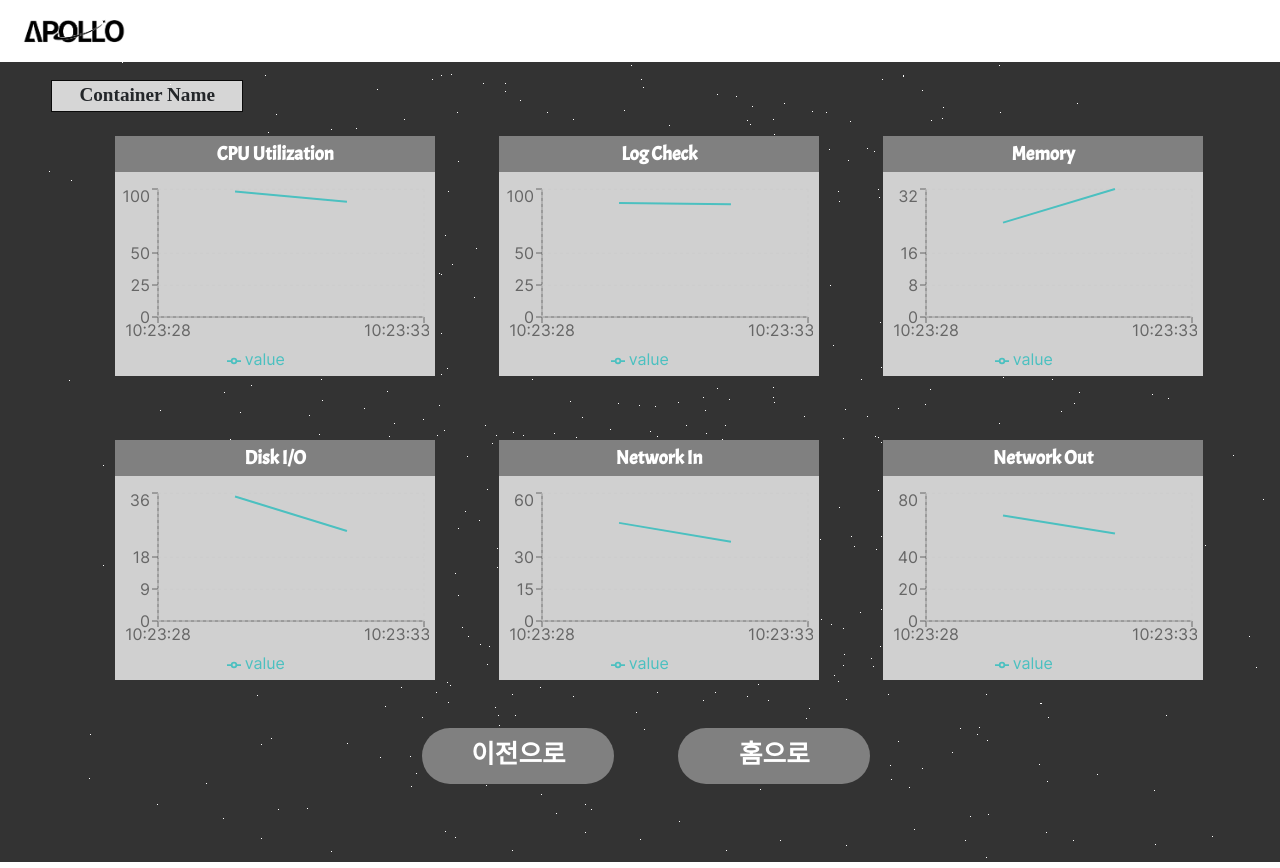
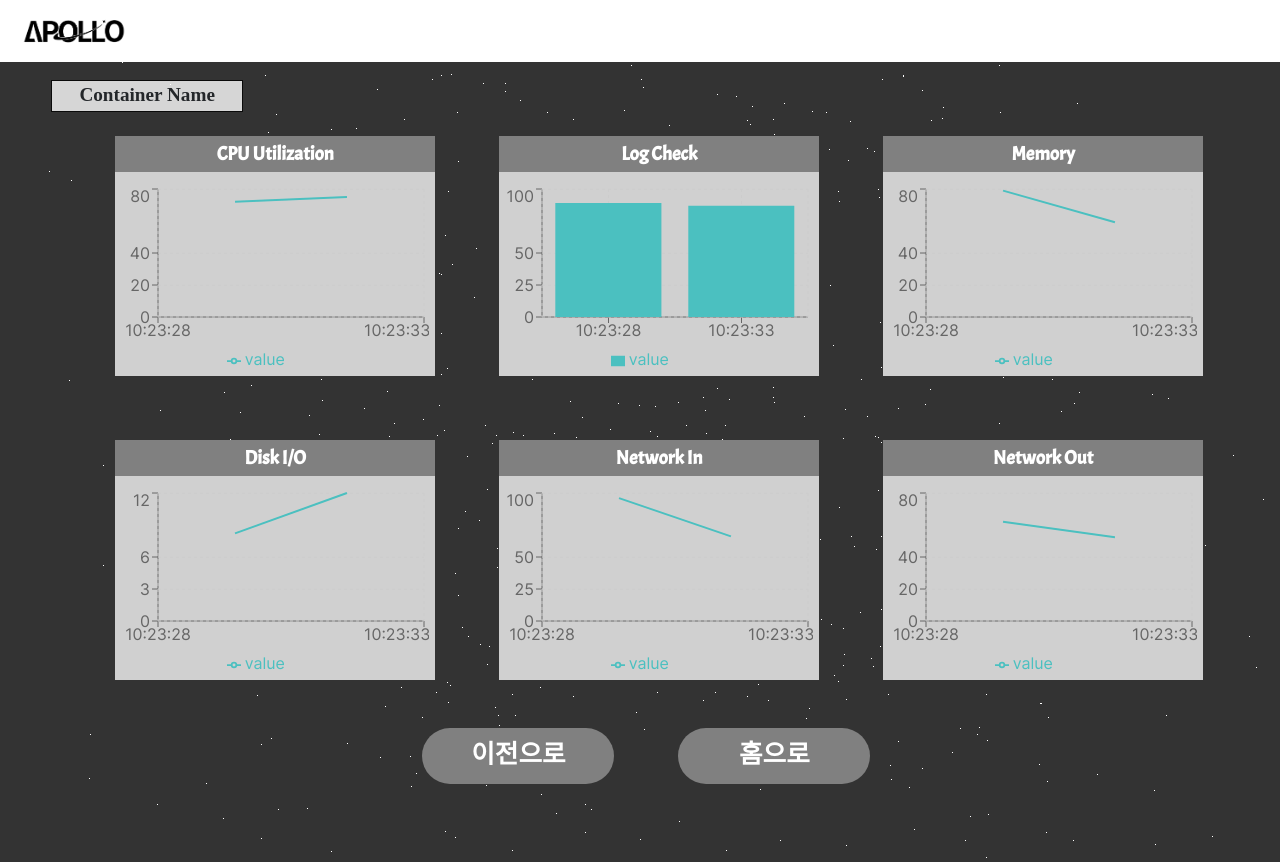
Before and after one commit to Hanium-Apollo/Apollo-Platform, a React (Create React App) app: page /monitor in a window 1280 px wide. Built offline with nearby package versions, Linux system fonts and the light colour scheme; a web font is replaced by a local one.

Commit message:
Rename: 차트 컴포넌트 위치 조정 및 디자인 코드 수정

```diff
--- /dev/null
+++ b/src/components/monitoringChart/BarShapeChart.tsx
@@ -0,0 +1,71 @@
+import React, { useState, useEffect } from 'react';
+import { BarChart, Bar, XAxis, YAxis, CartesianGrid, Tooltip, Legend, ResponsiveContainer } from 'recharts';
+import moment from 'moment';
+
+interface DataPoint {
+  name: string;
+  value: number;
+}
+
+const MAX_DATA_POINTS = 5;
+
+const BarShapeChart: React.FC = () => {
+  const [data, setData] = useState<DataPoint[]>([
+    { name: moment().format('HH:mm:ss'), value: Math.floor(Math.random() * 100) },
+  ]);
+  const [fontSize, setFontSize] = useState<number>(0);
+
+  useEffect(() => {
+    const interval = setInterval(() => {
+      setData(prevData => {
+        const newData: DataPoint[] = [
+          ...prevData.slice(-(MAX_DATA_POINTS - 1)),
+          { name: moment().format('HH:mm:ss'), value: Math.floor(Math.random() * 100) },
+        ];
+        return newData;
+      });
+    }, 5000);
+
+    return () => {
+      clearInterval(interval);
+    };
+  }, []);
+
+  const handleResize = () => {
+    const chart = document.querySelector('.recharts-wrapper');
+    if (chart) {
+      const chartWidth = chart.getBoundingClientRect().width;
+      const calculatedFontSize = chartWidth * 0.01; // 차트 너비의 1%를 폰트 크기로 설정
+      setFontSize(calculatedFontSize);
+    }
+  };
+
+  useEffect(() => {
+    handleResize(); // 초기 로딩 시 폰트 크기 설정
+
+    window.addEventListener('resize', handleResize);
+    return () => {
+      window.removeEventListener('resize', handleResize);
+    };
+  }, []);
+
+  return (
+    <div className='chart-container'>
+      <ResponsiveContainer>
+        <BarChart data={data}>
+          <XAxis dataKey="name" />
+          <YAxis />
+          <CartesianGrid strokeDasharray="3 3" />
+          <Tooltip />
+          <Legend />
+          <Bar dataKey="value" fill="rgba(75,192,192,1)" />
+        </BarChart>
+      </ResponsiveContainer>
+      <style>
+        {`.recharts-x-axis { font-size: ${fontSize}px; }`}
+      </style>
+    </div>
+  );
+};
+
+export default BarShapeChart;
--- a/src/components/monitoringChart/DiskChart.tsx
+++ /dev/null
@@ -1,44 +0,0 @@
-import React, { useState, useEffect } from 'react';
-import { LineChart, Line, XAxis, YAxis, CartesianGrid, Tooltip, Legend, ResponsiveContainer } from 'recharts';
-import moment from 'moment';
-
-const MAX_DATA_POINTS = 5;
-
-const DiskChart = () => {
-  const [data, setData] = useState([
-    { name: moment().format('HH:mm:ss'), value: Math.floor(Math.random() * 100) },
-  ]);
-
-  useEffect(() => {
-    const interval = setInterval(() => {
-      setData(prevData => {
-        const newData = [
-          ...prevData.slice(-(MAX_DATA_POINTS - 1)),
-          { name: moment().format('HH:mm:ss'), value: Math.floor(Math.random() * 100) },
-        ];
-        return newData;
-      });
-    }, 5000);
-
-    return () => {
-      clearInterval(interval);
-    };
-  }, []);
-
-  return (
-    <div className='chart-container'>
-      <ResponsiveContainer>
-        <LineChart data={data}>
-          <XAxis dataKey="name" />
-          <YAxis />
-          <CartesianGrid strokeDasharray="3 3" />
-          <Tooltip />
-          <Legend />
-          <Line type="linear" dataKey="value" stroke="rgba(75,192,192,1)" strokeWidth={2} />
-        </LineChart>
-      </ResponsiveContainer>
-    </div>
-  );
-};
-
-export default DiskChart;
--- a/src/components/monitoringChart/CpuChart.tsx
+++ b/src/components/monitoringChart/LineShapeChart.tsx
@@ -1,18 +1,25 @@
-import React, { useState, useEffect } from 'react';
+import React, { useState, useEffect, useRef } from 'react';
 import { LineChart, Line, XAxis, YAxis, CartesianGrid, Tooltip, Legend, ResponsiveContainer } from 'recharts';
 import moment from 'moment';
 
+interface DataPoint {
+  name: string;
+  value: number;
+}
+
 const MAX_DATA_POINTS = 5;
 
-const CPUChart = () => {
-  const [data, setData] = useState([
+const LineShapeChart: React.FC = () => {
+  const [data, setData] = useState<DataPoint[]>([
     { name: moment().format('HH:mm:ss'), value: Math.floor(Math.random() * 100) },
   ]);
+
+  const xAxisRef = useRef<SVGSVGElement>(null);
 
   useEffect(() => {
     const interval = setInterval(() => {
       setData(prevData => {
-        const newData = [
+        const newData: DataPoint[] = [
           ...prevData.slice(-(MAX_DATA_POINTS - 1)),
           { name: moment().format('HH:mm:ss'), value: Math.floor(Math.random() * 100) },
         ];
@@ -25,11 +32,28 @@ const CPUChart = () => {
     };
   }, []);
 
+  useEffect(() => {
+    const handleResize = () => {
+      if (xAxisRef.current) {
+        const chartWidth = xAxisRef.current.getBoundingClientRect().width;
+        const calculatedFontSize = chartWidth * 0.01; // 차트 너비의 1%를 폰트 크기로 설정
+        xAxisRef.current.style.fontSize = `${calculatedFontSize}px`;
+      }
+    };
+
+    handleResize(); // 초기 로딩 시 폰트 크기 설정
+
+    window.addEventListener('resize', handleResize);
+    return () => {
+      window.removeEventListener('resize', handleResize);
+    };
+  }, []);
+
   return (
     <div className='chart-container'>
       <ResponsiveContainer>
         <LineChart data={data}>
-          <XAxis dataKey="name" />
+          <XAxis dataKey="name" ref={xAxisRef} />
           <YAxis />
           <CartesianGrid strokeDasharray="3 3" />
           <Tooltip />
@@ -41,4 +65,4 @@ const CPUChart = () => {
   );
 };
 
-export default CPUChart;
+export default LineShapeChart;
--- a/src/components/monitoringChart/LogChart.tsx
+++ /dev/null
@@ -1,44 +0,0 @@
-import React, { useState, useEffect } from 'react';
-import { LineChart, Line, XAxis, YAxis, CartesianGrid, Tooltip, Legend, ResponsiveContainer } from 'recharts';
-import moment from 'moment';
-
-const MAX_DATA_POINTS = 5;
-
-const LogChart = () => {
-  const [data, setData] = useState([
-    { name: moment().format('HH:mm:ss'), value: Math.floor(Math.random() * 100) },
-  ]);
-
-  useEffect(() => {
-    const interval = setInterval(() => {
-      setData(prevData => {
-        const newData = [
-          ...prevData.slice(-(MAX_DATA_POINTS - 1)),
-          { name: moment().format('HH:mm:ss'), value: Math.floor(Math.random() * 100) },
-        ];
-        return newData;
-      });
-    }, 5000);
-
-    return () => {
-      clearInterval(interval);
-    };
-  }, []);
-
-  return (
-    <div className='chart-container'>
-      <ResponsiveContainer>
-        <LineChart data={data}>
-          <XAxis dataKey="name" />
-          <YAxis />
-          <CartesianGrid strokeDasharray="3 3" />
-          <Tooltip />
-          <Legend />
-          <Line type="linear" dataKey="value" stroke="rgba(75,192,192,1)" strokeWidth={2} />
-        </LineChart>
-      </ResponsiveContainer>
-    </div>
-  );
-};
-
-export default LogChart;
--- a/src/components/monitoringChart/MemoryChart.tsx
+++ /dev/null
@@ -1,44 +0,0 @@
-import React, { useState, useEffect } from 'react';
-import { LineChart, Line, XAxis, YAxis, CartesianGrid, Tooltip, Legend, ResponsiveContainer } from 'recharts';
-import moment from 'moment';
-
-const MAX_DATA_POINTS = 5;
-
-const MemoryChart = () => {
-  const [data, setData] = useState([
-    { name: moment().format('HH:mm:ss'), value: Math.floor(Math.random() * 100) },
-  ]);
-
-  useEffect(() => {
-    const interval = setInterval(() => {
-      setData(prevData => {
-        const newData = [
-          ...prevData.slice(-(MAX_DATA_POINTS - 1)),
-          { name: moment().format('HH:mm:ss'), value: Math.floor(Math.random() * 100) },
-        ];
-        return newData;
-      });
-    }, 5000);
-
-    return () => {
-      clearInterval(interval);
-    };
-  }, []);
-
-  return (
-    <div className='chart-container'>
-      <ResponsiveContainer>
-        <LineChart data={data}>
-          <XAxis dataKey="name" />
-          <YAxis />
-          <CartesianGrid strokeDasharray="3 3" />
-          <Tooltip />
-          <Legend />
-          <Line type="linear" dataKey="value" stroke="rgba(75,192,192,1)" strokeWidth={2} />
-        </LineChart>
-      </ResponsiveContainer>
-    </div>
-  );
-};
-
-export default MemoryChart;
--- a/src/components/monitoringChart/NetworkInChart.tsx
+++ /dev/null
@@ -1,44 +0,0 @@
-import React, { useState, useEffect } from 'react';
-import { LineChart, Line, XAxis, YAxis, CartesianGrid, Tooltip, Legend, ResponsiveContainer } from 'recharts';
-import moment from 'moment';
-
-const MAX_DATA_POINTS = 5;
-
-const NetworkInChart = () => {
-  const [data, setData] = useState([
-    { name: moment().format('HH:mm:ss'), value: Math.floor(Math.random() * 100) },
-  ]);
-
-  useEffect(() => {
-    const interval = setInterval(() => {
-      setData(prevData => {
-        const newData = [
-          ...prevData.slice(-(MAX_DATA_POINTS - 1)),
-          { name: moment().format('HH:mm:ss'), value: Math.floor(Math.random() * 100) },
-        ];
-        return newData;
-      });
-    }, 5000);
-
-    return () => {
-      clearInterval(interval);
-    };
-  }, []);
-
-  return (
-    <div className='chart-container'>
-      <ResponsiveContainer>
-        <LineChart data={data}>
-          <XAxis dataKey="name" />
-          <YAxis />
-          <CartesianGrid strokeDasharray="3 3" />
-          <Tooltip />
-          <Legend />
-          <Line type="linear" dataKey="value" stroke="rgba(75,192,192,1)" strokeWidth={2} />
-        </LineChart>
-      </ResponsiveContainer>
-    </div>
-  );
-};
-
-export default NetworkInChart;
--- a/src/components/monitoringChart/NetworkOutChart.tsx
+++ /dev/null
@@ -1,44 +0,0 @@
-import React, { useState, useEffect } from 'react';
-import { LineChart, Line, XAxis, YAxis, CartesianGrid, Tooltip, Legend, ResponsiveContainer } from 'recharts';
-import moment from 'moment';
-
-const MAX_DATA_POINTS = 5;
-
-const NetworkOutChart = () => {
-  const [data, setData] = useState([
-    { name: moment().format('HH:mm:ss'), value: Math.floor(Math.random() * 100) },
-  ]);
-
-  useEffect(() => {
-    const interval = setInterval(() => {
-      setData(prevData => {
-        const newData = [
-          ...prevData.slice(-(MAX_DATA_POINTS - 1)),
-          { name: moment().format('HH:mm:ss'), value: Math.floor(Math.random() * 100) },
-        ];
-        return newData;
-      });
-    }, 5000);
-
-    return () => {
-      clearInterval(interval);
-    };
-  }, []);
-
-  return (
-    <div className='chart-container'>
-      <ResponsiveContainer>
-        <LineChart data={data}>
-          <XAxis dataKey="name" />
-          <YAxis />
-          <CartesianGrid strokeDasharray="3 3" />
-          <Tooltip />
-          <Legend />
-          <Line type="linear" dataKey="value" stroke="rgba(75,192,192,1)" strokeWidth={2} />
-        </LineChart>
-      </ResponsiveContainer>
-    </div>
-  );
-};
-
-export default NetworkOutChart;
--- a/src/pages/Monitoring/Monitor.tsx
+++ b/src/pages/Monitoring/Monitor.tsx
@@ -1,12 +1,8 @@
 import React from "react";
 import '../../assets/css/monitoringPage.css';
 import { useNavigate } from "react-router-dom";
-import CPUChart from "../../components/monitoringChart/CpuChart";
-import LogChart from "../../components/monitoringChart/LogChart";
-import MemoryChart from "../../components/monitoringChart/MemoryChart";
-import DiskChart from "../../components/monitoringChart/DiskChart";
-import NetworkInChart from "../../components/monitoringChart/NetworkInChart";
-import NetworkOutChart from "../../components/monitoringChart/NetworkOutChart";
+import BarShapeChart from "../../components/monitoringChart/BarShapeChart";
+import LineShapeChart from "../../components/monitoringChart/LineShapeChart";
 
 function Monitor() {
     const navigate = useNavigate();
@@ -29,42 +25,42 @@ function Monitor() {
                 <div className="NameBlock">
                     <p className="text-match">CPU Utilization</p>
                 </div>
-                <CPUChart />
+                <LineShapeChart />
             </div>
 
             <div className="log-block">
                 <div className="NameBlock">
                     <p className="text-match">Log Check</p>
                 </div>
-                <LogChart />
+                <BarShapeChart />
             </div>
 
             <div className="memory-block">
                 <div className="NameBlock">
                     <p className="text-match">Memory</p>
                 </div>
-                <MemoryChart />
+                <LineShapeChart />
             </div>
 
             <div className="disk-block">
                 <div className="NameBlock">
                     <p className="text-match">Disk I/O</p>
                 </div>
-                <DiskChart />
+                <LineShapeChart />
             </div>
 
             <div className="networkin-block">
                 <div className="NameBlock">
                     <p className="text-match">Network In</p>
                 </div>
-                <NetworkInChart />
+                <LineShapeChart />
             </div>
 
             <div className="networkout-block">
                 <div className="NameBlock">
                     <p className="text-match">Network Out</p>
                 </div>
-                <NetworkOutChart />
+                <LineShapeChart />
             </div>
 
             <button className="home-button" onClick={goToMain}>
```
